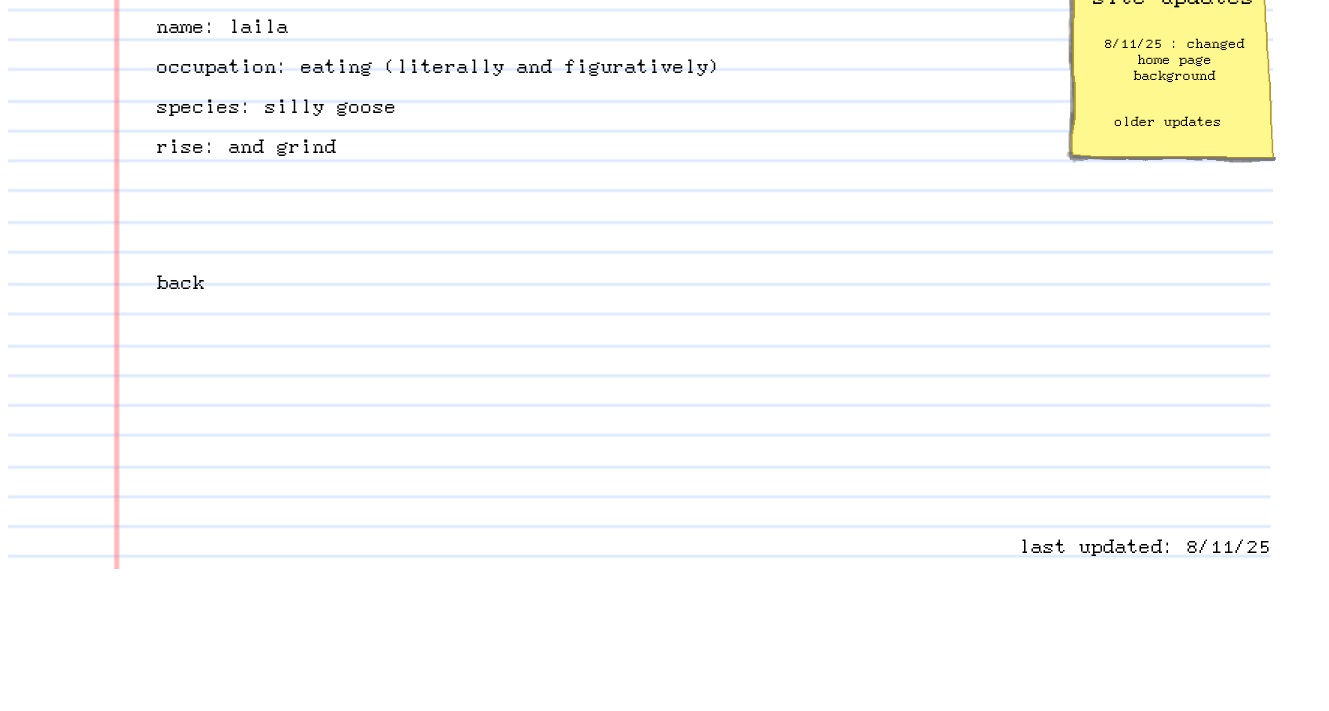
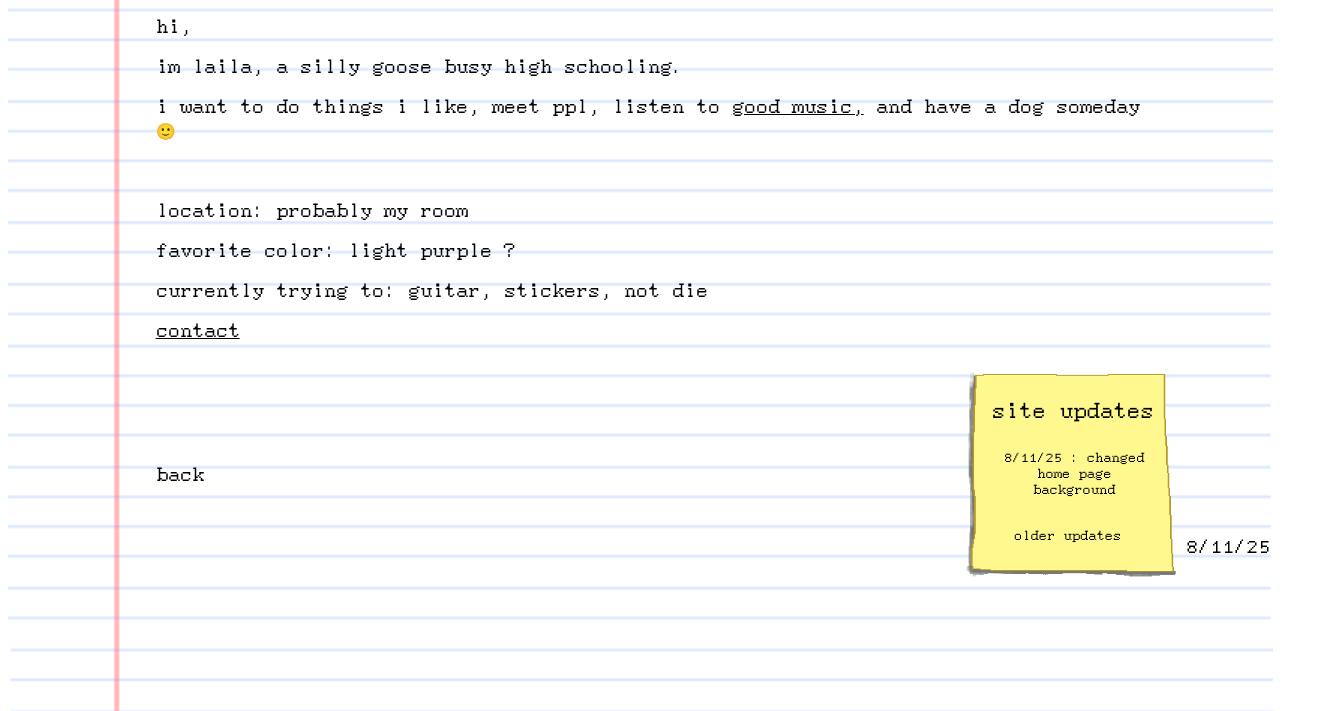
Before and after one commit to leile-net/leile.github.io, a plain HTML site: page about.html in a window 1280 px wide. Shown: the part 231-942 px from the top of the page, 1329 px wide, since content can reach past the window. Before the commit the page ends 800 px from the top, so only its background shows below. Drawn offline with Linux system fonts and the light colour scheme.

Commit message:
sdlsdkfjkd

```diff
--- a/about.css
+++ b/about.css
@@ -12,3 +12,8 @@ body{
     text-align: center;
     display: inline-block;
 }
+
+.button {
+  text-decoration: underline;
+  cursor: pointer;
+}
--- a/about.html
+++ b/about.html
@@ -2,7 +2,9 @@
 <html>
 <link rel="stylesheet" href="mystyle.css">
 <link rel="stylesheet" href="about.css">
+<script src="about.js"></script>
 <link rel="icon" type="image/x-icon" href="favicon.ico">
+
 
 <script src = all.js></script>
 <head>
@@ -19,17 +21,30 @@
 <div><!-- about content -->
 <h1 style = "position: relative; top: 140px; left: 140px;">about</h1>
 <div style = "position: relative; top: 150px;left: 140px;">
-    <p>name: laila</p>
-    <p>occupation: eating (literally and figuratively)</p>
-    <a href = "notafurry.html" class = unlinked>species: silly goose <a>
-    <p>rise: and grind</p>
+    <p>hi,</p>
+
+    <p>im laila, a
+        <a href = "notafurry.html" class = unlinked> silly goose </a>
+        busy high schooling.
+    </p>
+    <p>i want to do things i like, meet ppl, listen to  <a href = "life/moosic.html" style = "color: black;">good music,</a>
+         and have a dog someday 🙂
+    </p>
+
+    <br>
+    <p>location: probably my room</p>
+    <p>favorite color: light purple ?</p>
+    <p>currently trying to: guitar, stickers, not die</p>
+    <a class = "button" onclick="contactform()">contact</a> <br><br>
+    <iframe id = "contactform" class = "hidden" src="https://docs.google.com/forms/d/e/1FAIpQLSdvsbiWqJqdMHCtX-WOhxBNgch-tmfv9uoRVNQ5z2AscKVQYA/viewform?embedded=true" width="540" frameborder="2px;" marginheight="20px;" marginwidth="20px;" >Loading…</iframe>
+
     <!-- BACK STARTS HERE-->
     <a href = "index.html" class = linked><br> <br><br><br>back </a>
 </div>
 </div>
 
 <div><!-- site updates -->
-<div class = "updatessticky" style = "left: 1000px;top:-196px;" >
+<div class = "updatessticky" style = "left: 900px;top:26px;" >
         <img src = "bulletinmedia/siteupdatessticky.png" style = "width: 70%;">
         <div style = "position: relative; bottom:190px;font-size: 18px; ">site updates</div>
         <!-- MOST RECENT SITE UPDATE HERE (adjust position manually)-->
--- /dev/null
+++ b/about.js
@@ -0,0 +1,11 @@
+function contactform(){
+
+    const contactform = document.getElementById("contactform");
+    console.log(contactform.classList)
+    if (contactform.classList.contains("hidden")){
+            contactform.classList.remove("hidden");
+    } else{
+        contactform.classList.add("hidden");
+    }
+
+}
--- a/life/sky.css
+++ b/life/sky.css
@@ -2,6 +2,7 @@
     border-color: rgb(70 100 156);
     border: 2.5px solid rgb(70 100 156);
     padding:1px;
+    max-width: 160px;
 }
 .skytext{
     position:absolute;
```
Also changed, not shown: life/sky.html (+1 -1 lines), 2 other files.
